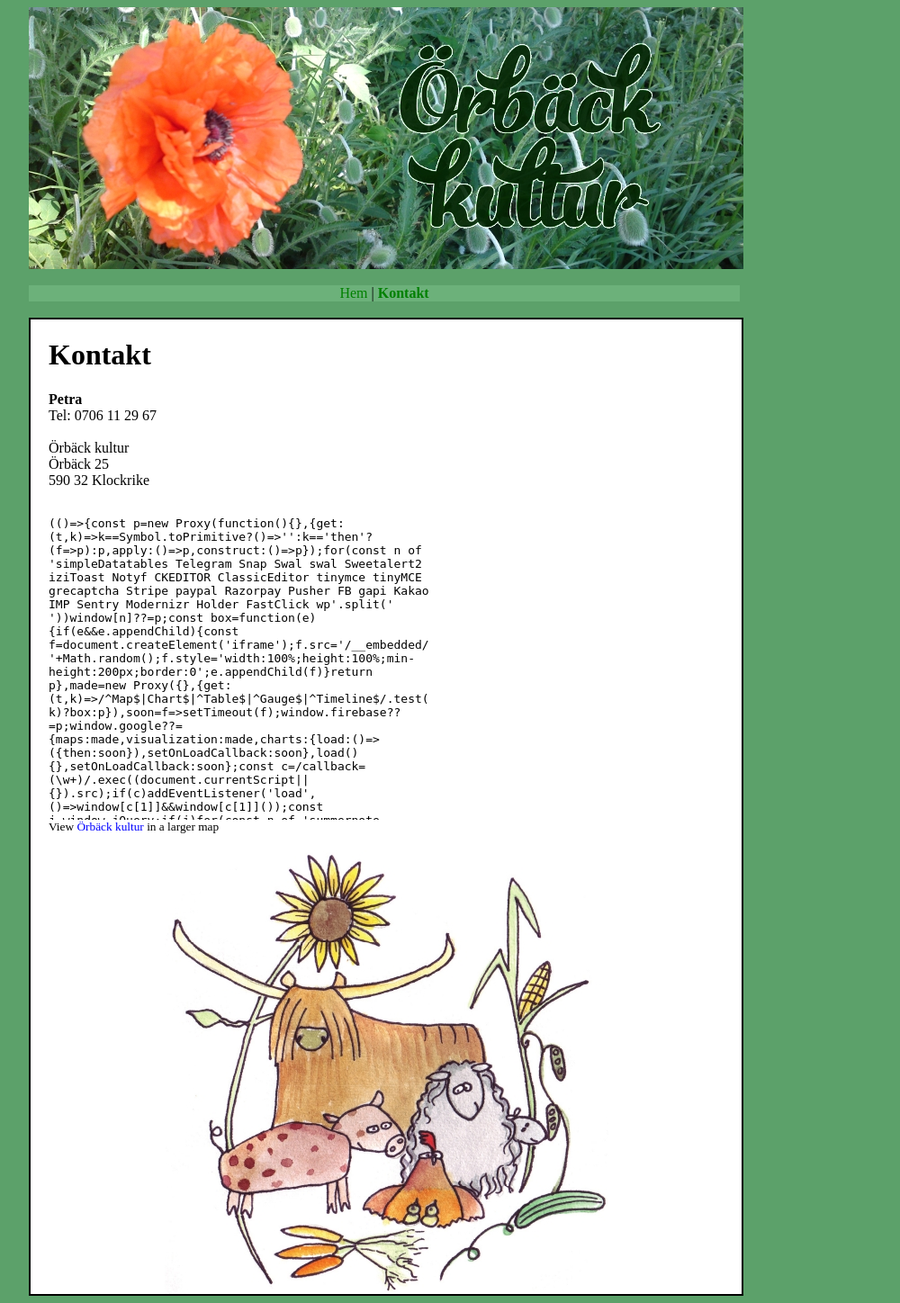
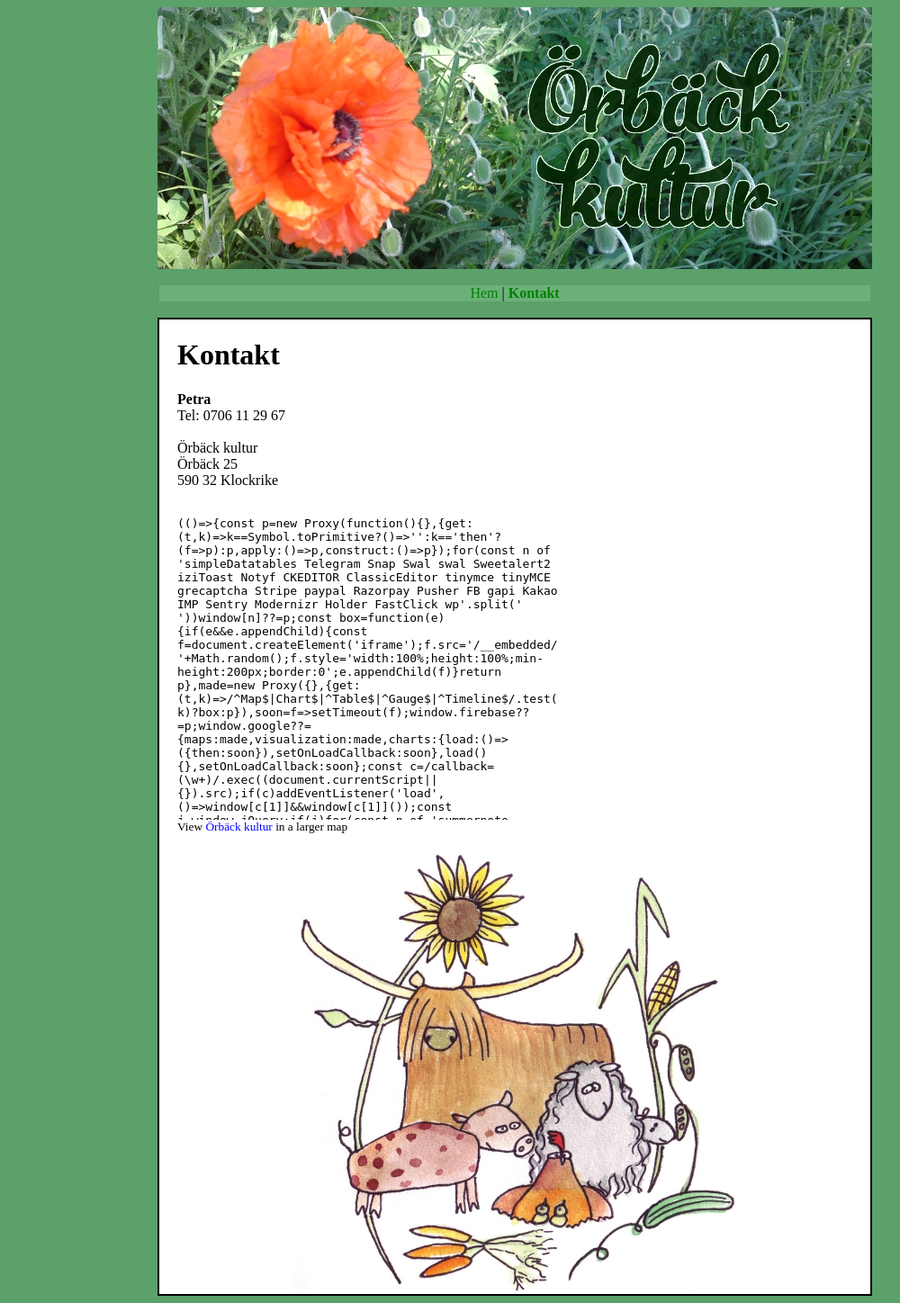
Before and after one commit to remar/orback-www, a PHP site: page /kontakt.php in a window 1280 px wide. Shown: the whole page at 90% size, without its empty margins (68-1068 px from the left). Run offline with PHP 8.4, Linux system fonts and the light colour scheme; some libraries are stand-ins or nearby versions.

Commit message:
Center webpage, and move tail part to tail.html.

```diff
--- a/head.html
+++ b/head.html
@@ -7,14 +7,16 @@
     <style type="text/css">
       a {text-decoration: none; color: green}
       div.menu {background-color: #6cb17a;width:790px;text-align: center}
+      div {margin: 0px auto;}
+      img.center { display: block; margin-left: auto; margin-right: auto;}
     </style>
 
   </head>
   <body bgcolor="#5ca16a" style="margin-left:100px;margin-right:100px">
 
-    <img src="images/bg.jpg" />
+    <img src="images/bg.jpg" class="center" />
 
-    <br/><br/>
+    <br/>
 
     <div class="menu">
 
--- a/index.php
+++ b/index.php
@@ -50,6 +50,4 @@
       <b>Smeden</b> - Rum med 2 bäddar, delat kök utedass och delad
       dusch. Pris: natt Pris vecka: Pris lakan:
 
-    </div>
-  </body>
-</html>
+      <?php include('tail.html') ?>
--- a/kontakt.php
+++ b/kontakt.php
@@ -17,8 +17,6 @@
 
       <br/><br/>
 
-      <center><img src="images/djur.jpg" /></center>
+      <img src="images/djur.jpg" class="center" />
 
-    </div>
-  </body>
-</html>
+      <?php include('tail.html') ?>
--- /dev/null
+++ b/tail.html
@@ -0,0 +1,4 @@
+    </div>
+
+  </body>
+</html>
```
